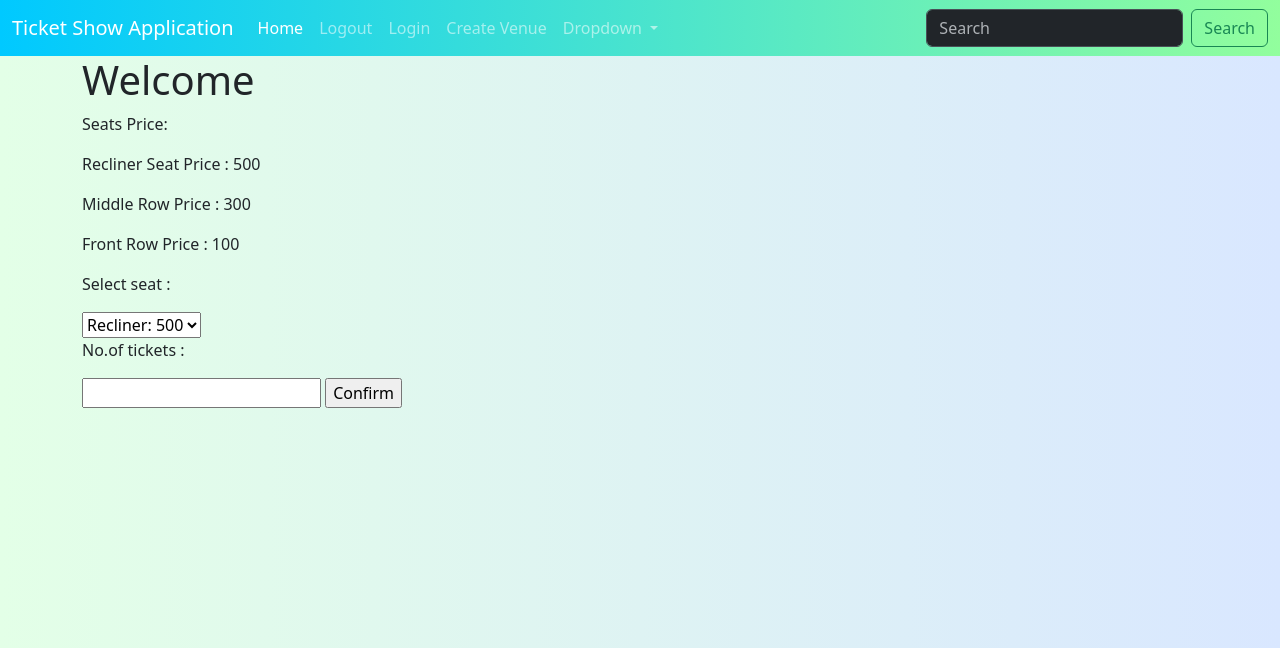
After one commit to shreyanshhub/app, a Flask app: page /book_show/1/1/1 in a window 1280 px wide. The commit adds this page. Shown: the top 648 px of the page. Run offline with Flask 3, Linux system fonts and the light colour scheme.

Commit message:
Add files via upload

```diff
--- a/app.py
+++ b/app.py
@@ -22,25 +22,55 @@ class Venue(db.Model):
     id = db.Column("id",db.Integer,primary_key=True)
     venue_name = db.Column("venue_name",db.String(100))
     venue_location = db.Column("venue_location",db.String(100))
-    venue_capacity = db.Column("venue_capacity",db.Integer)
+    seats_remaining = db.Column("seats_remaining",db.Integer)
+    recliner_row_price = db.Column("recliner_seat_price",db.Integer)
+    middle_row_price = db.Column("middle_row_price",db.Integer)
+    front_row_price = db.Column("front_row_price",db.Integer)
     shows = db.relationship("Show",backref="venue")
 
-    def __init__(self,venue_name,venue_location,venue_capacity):
+
+    def __init__(self,venue_name,venue_location,seats_remaining,recliner_row_price,middle_row_price,front_row_price):
         self.venue_name = venue_name
         self.venue_location = venue_location
-        self.venue_capacity = venue_capacity
+        self.seats_remaining = seats_remaining
+        self.recliner_row_price = recliner_row_price
+        self.middle_row_price = middle_row_price
+        self.front_row_price = front_row_price
 
 class Show(db.Model):
 
     id = db.Column("id",db.Integer,primary_key=True)
     show_name = db.Column("show_name",db.String(100))
     show_timing = db.Column("show_timing",db.String(100))
+    show_price = db.Column("show",db.Integer)
     show_id = db.Column(db.Integer,db.ForeignKey("venue.id"))
+    users = db.relationship("User",secondary="user_show")
+
+
 
 '''
     def __init__(self,show_name,show_timing):
         self.show_name = show_name
         self.show_timing = show_timing  '''
+
+class User(db.Model):
+
+    id = db.Column("id",db.Integer,primary_key=True)
+    username = db.Column("username",db.String(100))
+    user_password = db.Column("user_password",db.String(100))
+    booked_id = db.relationship("Show",secondary="user_show")
+'''
+    def __init__(self,username,user_password,booked_shows=0):
+
+        self.username = username
+        self.user_password = user_password
+        self.booked_shows= 0 '''
+
+class User_show(db.Model):
+    id = db.Column("id",db.Integer,primary_key = True)
+    user_id = db.Column(db.Integer,db.ForeignKey("user.id"))
+    show_id = db.Column(db.Integer,db.ForeignKey("show.id"))
+
 
 @app.route("/admin_login",methods=["GET","POST"])
 def admin_login():
@@ -57,18 +87,23 @@ def admin_login():
         '''
 
         admin = Admin.query.filter_by(user_name=user_name).first()
-        if admin.user_name == user_name and password == admin.password:
-            flash("Admin login is successful!","info")
-            venues = Venue.query.all()
-            return render_template("admin_view.html",user_name=user_name,venues=venues)
+        if admin:
+            if admin.user_name == user_name and password == admin.password:
+                flash("Admin login is successful!","info")
+                venues = Venue.query.all()
+                return render_template("admin_view.html",user_name=user_name,venues=venues)
+            else:
+                flash("Incorrect username or password!")
+                return render_template("admin_login.html")
         else:
-            flash("Incorrect username or password!")
+            flash("Wrong username or password","info")
             return render_template("admin_login.html")
 
     else:
         if "user_name" in session:
+            admin = Admin.query.first()
             venues = Venue.query.all()
-            return render_template("admin_view.html",user_name=session["user_name"],venues=venues)
+            return render_template("admin_view.html",user_name=admin.user_name,venues=venues)
         else:
             return render_template("admin_login.html")
 
@@ -77,16 +112,19 @@ def create_venue():
     if request.method == "POST":
         venue_name = request.form["venue_name"]
         venue_location = request.form["venue_location"]
-        venue_capacity = request.form["venue_capacity"]
+        seats_remaining = request.form["venue_capacity"]
+        recliner_row_price = request.form["recliner_row_price"]
+        middle_row_price = request.form["middle_row_price"]
+        front_row_price = request.form["front_row_price"]
         session["venue_name"] = venue_name
         session["venue_location"] = venue_location
-        session["venue_capacity"] = venue_capacity
-        venue = Venue(venue_name=venue_name,venue_location=venue_location,venue_capacity=venue_capacity)
+        session["venue_capacity"] = seats_remaining
+        venue = Venue(venue_name=venue_name,venue_location=venue_location,seats_remaining=seats_remaining,recliner_row_price=recliner_row_price, middle_row_price=middle_row_price ,front_row_price=front_row_price)
         db.session.add(venue)
         db.session.commit()
         flash("Venue created successfully","info")
         venues = Venue.query.all()
-        admin = Admin.query.filter_by(user_name=session["user_name"]).first()
+        admin = Admin.query.first()
         return redirect(url_for("admin_login",user_name=admin.user_name))
     else:
 
@@ -97,6 +135,7 @@ def create_show(venue_id):
     if request.method == "POST":
         show_name = request.form["show_name"]
         show_timing = request.form["show_timing"]
+
         venue = Venue.query.filter_by(id=venue_id).first()
         show = Show(show_name=show_name,show_timing=show_timing,venue=venue)
         db.session.add(show)
@@ -104,7 +143,31 @@ def create_show(venue_id):
         flash("Show created successfully","info")
         return redirect(url_for("admin_login"))
     else:
-        return render_template("create_show.html")
+        venue = Venue.query.filter_by(id=venue_id).first()
+        return render_template("create_show.html",venue=venue)
+
+@app.route("/edit_venue/<venue_id>",methods=["GET","POST"])
+def edit_venue(venue_id):
+    if request.method == "POST":
+        new_name = request.form["venue_name"]
+        new_location = request.form["venue_location"]
+        new_seats_remaining = request.form["venue_capacity"]
+        new_recliner_row_price = request.form["recliner_row_price"]
+        new_middle_row_price = request.form["middle_row_price"]
+        new_front_row_price = request.form["front_row_price"]
+        venue = Venue.query.filter_by(id=venue_id).first()
+        venue.venue_name = new_name
+        venue.venue_location = new_location
+        venue.seats_remaining = new_seats_remaining
+        venue.recliner_row_price = new_recliner_row_price
+        venue.middle_row_price = new_middle_row_price
+        venue.front_row_price = new_front_row_price
+        db.session.commit()
+        flash("Venue edited Successfully","info")
+        return redirect(url_for("admin_login"))
+    else:
+        venue = Venue.query.filter_by(id=venue_id).first()
+        return render_template("edit_venue.html",venue=venue)
 
 @app.route("/edit_show/<venue_id>/<show_name>/<show_timing>",methods=["GET","POST"])
 def edit_show(venue_id,show_name,show_timing):
@@ -119,7 +182,8 @@ def edit_show(venue_id,show_name,show_timing):
         flash("Show edited successfully","info")
         return redirect(url_for("admin_login"))
     else:
-        return render_template("edit_show.html")
+        venue = Venue.query.filter_by(id=venue_id).first()
+        return render_template("edit_show.html",venue=venue)
 
 @app.route("/delete_show/<venue_id>/<show_name>/<show_timing>",methods=["GET","POST"])
 def delete_show(venue_id,show_name,show_timing):
@@ -142,6 +206,90 @@ def logout():
     else:
         return redirect(url_for("admin_login"))
 
+@app.route("/user_register",methods=["GET","POST"])
+def user_register():
+    if request.method == "POST":
+        username = request.form["username"]
+        user_password = request.form["user_password"]
+        session["username"] = username
+        session["user_password"] = user_password
+        dummy = User.query.filter_by(username=username).first()
+        if not dummy:
+            user = User(username = username,user_password=user_password)
+            db.session.add(user)
+            db.session.commit()
+            flash("User registered successfully","info")
+            return redirect(url_for("user_login"))
+        else:
+            flash("Username already exists",'info')
+            return render_template("user_registration.html")
+    else:
+        return render_template("user_registration.html")
+
+
+@app.route("/user_login",methods=["GET","POST"])
+def user_login():
+    if request.method == "POST":
+        username = request.form["username"]
+        user_password = request.form["user_password"]
+        user = User.query.filter_by(username=username,user_password=user_password).first()
+        if user:
+            session["username"] = username
+            session["user_password"] = user_password
+            flash("User logged in successfully","info")
+            venues = Venue.query.all()
+            return render_template("home.html",user=user,venues=venues)
+        else:
+            flash("Incorrect Username or Password")
+            return render_template("user_login.html")
+    else:
+
+        return render_template("user_login.html")
+
+@app.route("/user_logout",methods=["GET","POST"])
+def user_logout():
+    if "username" in session:
+        session.pop("username",None)
+        flash("User logged out Successfully")
+        return redirect(url_for("user_login"))
+    else:
+        return redirect(url_for("user_login"))
+
+
+
+@app.route("/book_show/<user_id>/<venue_id>/<show_pid>",methods=["GET","POST"])
+def book_show(user_id,venue_id,show_pid):
+    if request.method == "POST":
+        user = User.query.filter_by(id=user_id).first()
+        show = Show.query.filter_by(id=show_pid).first()
+        user.booked_id.append(show)
+        db.session.commit()
+        shows = user.booked_id
+        ticket_price = request.form['show_price']
+        no_of_tickets = request.form["number_of_tickets"]
+        venue = Venue.query.filter_by(id=venue_id)
+        if venue.seats_remaining >= no_of_tickets:
+            flash(str(no_of_tickets)+"have been booked for the show" +str(show.show_name),"info")
+            venue.seats_remaining -= no_of_tickets
+            db.session.commit()
+            return render_template("user_shows.html", user=user, shows=shows,seats_remaining=venue.seats_remaining)
+        else:
+            flash(str(no_of_tickets)+ "are not available","info")
+            venue = Venue.query.filter_by(id=venue_id).first()
+            return render_template("booked_shows.html",venue=venue)
+
+    else:
+        venue = Venue.query.filter_by(id=venue_id).first()
+        return render_template("booked_shows.html",venue=venue)
+
+@app.route("/my_bookings/<id>",methods=["GET","POST"])
+def my_bookings(id):
+    user = User.query.filter_by(id=id).first()
+    shows = user.booked_id
+    return render_template("user_shows.html",user=user,shows=shows)
+
+
+
 if __name__ == "__main__":
     with app.app_context():
         db.create_all()
--- a/templates/base.html
+++ b/templates/base.html
@@ -4,9 +4,12 @@
     <meta charset="utf-8">
     <title>{% block title %}{% endblock %}</title>
     <link href="https://cdn.jsdelivr.net/npm/bootstrap@5.3.0-alpha3/dist/css/bootstrap.min.css" rel="stylesheet" integrity="sha384-KK94CHFLLe+nY2dmCWGMq91rCGa5gtU4mk92HdvYe+M/SXH301p5ILy+dN9+nJOZ" crossorigin="anonymous">
+    <style>
+
+    </style>
   </head>
-  <body>
-    <nav class="navbar navbar-expand-lg bg-body-tertiary">
+  <body style="background: linear-gradient(90deg, #e3ffe7 0%, #d9e7ff 100%);">
+    <nav class="navbar navbar-expand-lg bg-body-tertiary bg-dark" data-bs-theme="dark" style="background: linear-gradient(90deg, #00C9FF 0%, #92FE9D 100%);">
   <div class="container-fluid">
     <a class="navbar-brand" href="#">Ticket Show Application</a>
     <button class="navbar-toggler" type="button" data-bs-toggle="collapse" data-bs-target="#navbarSupportedContent" aria-controls="navbarSupportedContent" aria-expanded="false" aria-label="Toggle navigation">
@@ -26,6 +29,17 @@
         <li class="nav-item">
           <a class="nav-link" href="/create_venue">Create Venue</a>
         </li>
+        <li class="nav-item dropdown">
+        <a class="nav-link dropdown-toggle" href="#" id="navbarDropdown" role="button" data-bs-toggle="dropdown" aria-haspopup="true" aria-expanded="false">
+          Dropdown
+        </a>
+        <div class="dropdown-menu" aria-labelledby="navbarDropdown">
+          <a class="dropdown-item" href="/admin_login">Admin Login</a>
+          <a class="dropdown-item" href="/user_login">User login</a>
+          <div class="dropdown-divider"></div>
+          <a class="dropdown-item" href="#">Something else here</a>
+        </div>
+      </li>
       </ul>
       <form class="d-flex" role="search">
         <input class="form-control me-2" type="search" placeholder="Search" aria-label="Search">
@@ -34,10 +48,20 @@
     </div>
   </div>
 </nav>
+{% with messages = get_flashed_messages() %}
+  {% if messages %}
+    <ul class=flashes>
+    {% for message in messages %}
+      <li>{{ message }}</li>
+    {% endfor %}
+    </ul>
+  {% endif %}
+{% endwith %}
     <div class="container">
     {% block content %}{% endblock %}
     </div>
 
-    <script src="https://cdn.jsdelivr.net/npm/bootstrap@5.3.0-alpha3/dist/js/bootstrap.bundle.min.js" integrity="sha384-ENjdO4Dr2bkBIFxQpeoTz1HIcje39Wm4jDKdf19U8gI4ddQ3GYNS7NTKfAdVQSZe" crossorigin="anonymous"></script>
+    <script src="https://cdn.jsdelivr.net/npm/@popperjs/core@2.11.7/dist/umd/popper.min.js" integrity="sha384-zYPOMqeu1DAVkHiLqWBUTcbYfZ8osu1Nd6Z89ify25QV9guujx43ITvfi12/QExE" crossorigin="anonymous"></script>
+<script src="https://cdn.jsdelivr.net/npm/bootstrap@5.3.0-alpha3/dist/js/bootstrap.min.js" integrity="sha384-Y4oOpwW3duJdCWv5ly8SCFYWqFDsfob/3GkgExXKV4idmbt98QcxXYs9UoXAB7BZ" crossorigin="anonymous"></script>
   </body>
 </html>
--- /dev/null
+++ b/templates/booked_shows.html
@@ -0,0 +1,43 @@
+{% extends "base.html" %}
+
+{% block title %}My shows {% endblock %}
+
+{% block content %}
+<h1>Welcome </h1>
+<form action="#" method="post" >
+  <p>
+  Seats Price:
+  </p>
+<p>
+
+  Recliner Seat Price : {{venue.recliner_row_price}}
+</p>
+<p>
+  Middle Row Price : {{venue.middle_row_price}}
+</p>
+<p>
+  Front Row Price : {{venue.front_row_price}}
+</p>
+<p>
+  Select seat :
+</p>
+<select id="show_price" name = "show_price">
+  <option value="Recliner:{{venue.recliner_row_price}}" > Recliner:
+    {{venue.recliner_row_price}}
+  </option>
+  <option value="Middle:{{venue.middle_row_price}}" > Middle :
+    {{venue.middle_row_price}}
+  </option>
+  <option value="Front:{{venue.front_row_price}}" > Front :
+    {{venue.front_row_price}}
+  </option>
+</select>
+<p>
+  No.of tickets :
+</p>
+<input type ="number" name="number_of_tickets"  />
+  <input type="submit" name="submit" value="Confirm"  />
+</form>
+
+
+{% endblock %}
--- a/templates/edit_show.html
+++ b/templates/edit_show.html
@@ -14,6 +14,7 @@
   New Show Timing:
   <input type="text" name="show_timing"  />
 </p>
+
 <input type="submit" name="submit"  />
 </form>
 {% endblock %}
```
Also changed, not shown: templates/admin_login.html (+3 -9 lines), templates/admin_view.html (+26 -12 lines), templates/create_show.html (+14 -0 lines), templates/edit_venue.html (added, +38 -0 lines), templates/home.html (added, +65 -0 lines), templates/user_login.html (added, +22 -0 lines), templates/user_registration.html (added, +20 -0 lines), templates/user_shows.html (added, +23 -0 lines), templates/venues.html (+12 -0 lines), users.sqlite3.
